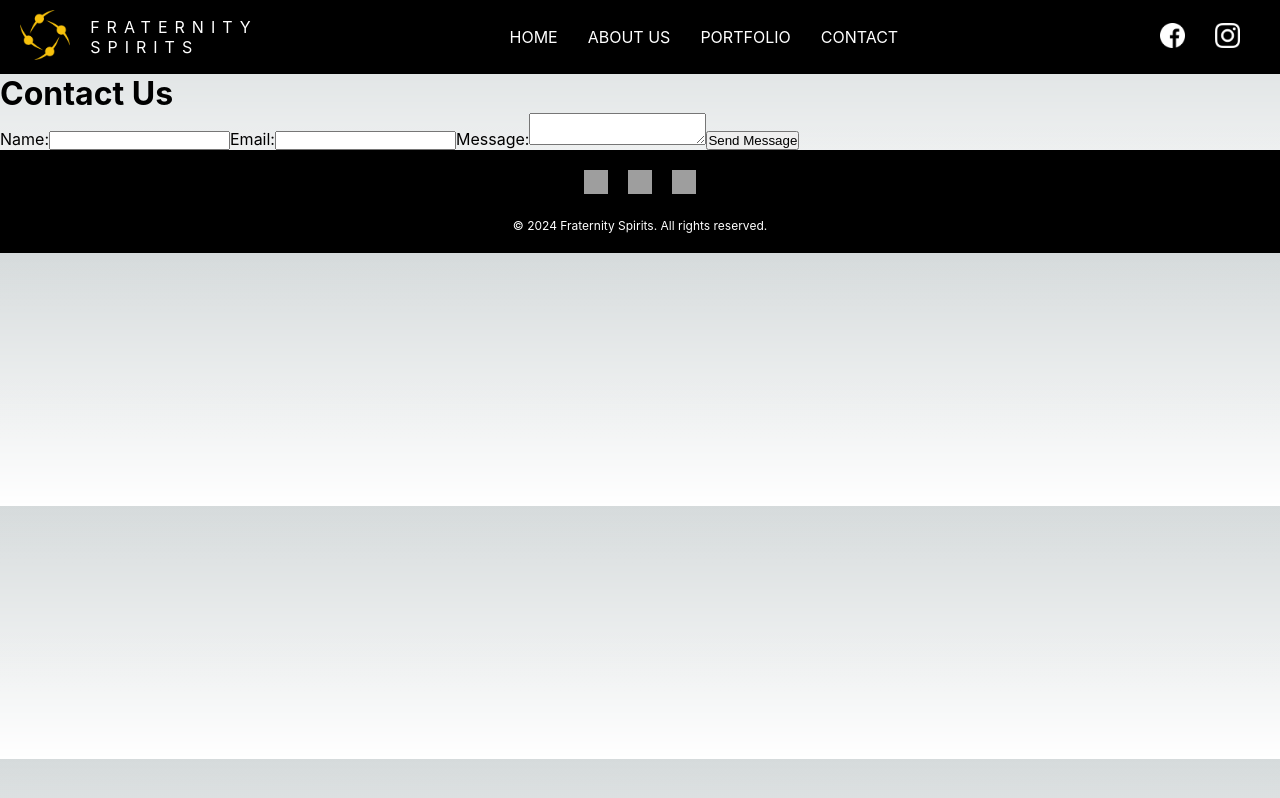
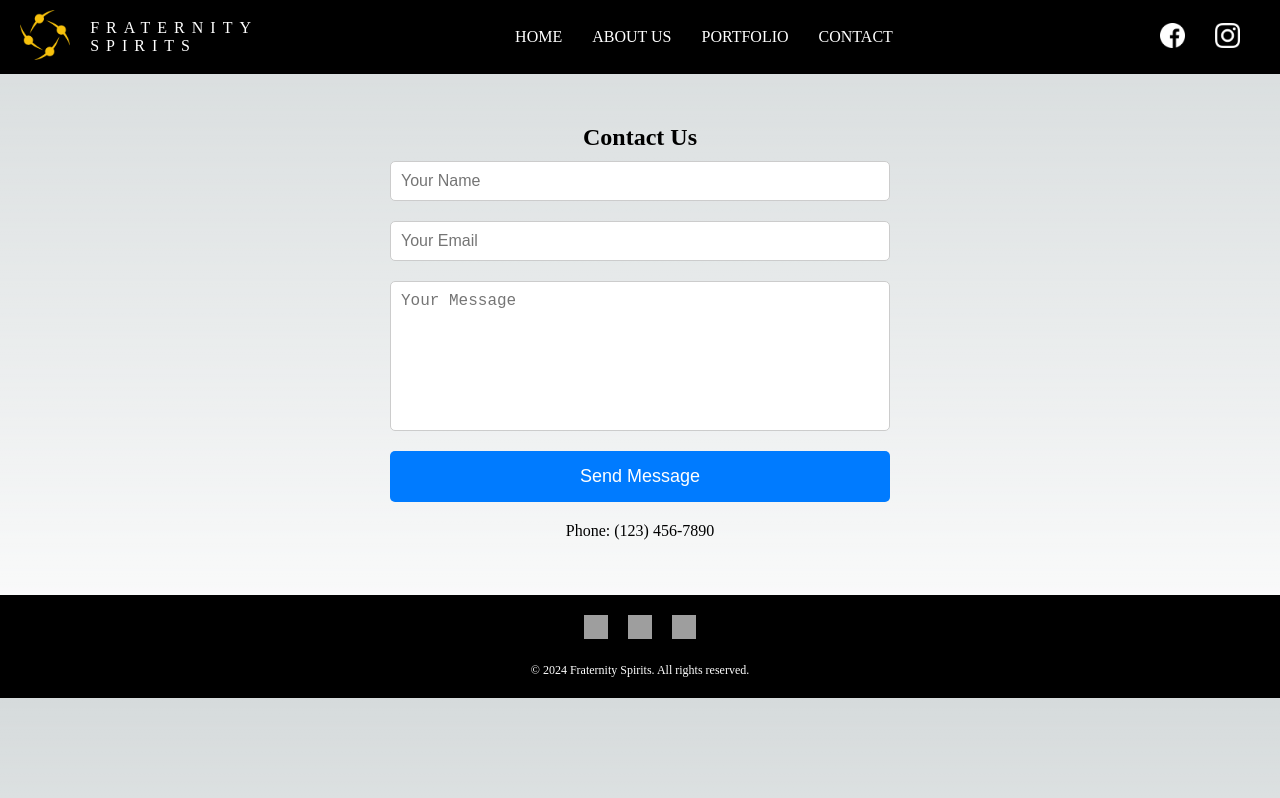
Before and after one commit to jamalamar/fs, a Next.js app: page /contact in a window 1280 px wide. Built offline with nearby package versions, Linux system fonts and the light colour scheme; grey boxes are pictures that could not be loaded.

Commit message:
moved nav and footer to app page and created document page to handle server side rendering issues

```diff
--- a/components/Testimonials.js
+++ b/components/Testimonials.js
@@ -15,7 +15,7 @@ const TestimonialsContainer = styled.div`
   background: #f0f0f0;
   padding: 50px 20px;
   text-align: center;
-  font-size: 1em;
+  font-size: 1.5em;
 `;
 
 const Testimonial = styled.div`
@@ -26,6 +26,7 @@ const Testimonial = styled.div`
   max-width: 600px;
   margin: auto;
   font-style: italic;
+  color: black;
   padding: 20px;
 `;
 
--- a/pages/_app.js
+++ b/pages/_app.js
@@ -1,14 +1,13 @@
+import Footer from '../components/Footer';
+import Nav from '../components/Nav';
 import { createGlobalStyle, ThemeProvider } from 'styled-components';
-import Footer from '../components/Footer';
 import '../app/globals.css';
 
 // This is the global style that will be applied across all pages
 const GlobalStyle = createGlobalStyle`
   body {
-    margin: 0;
-    padding: 0;
-    box-sizing: border-box;
-    font-family: -apple-system, BlinkMacSystemFont, 'Segoe UI', Roboto, 'Helvetica Neue', Arial, sans-serif;
+    @import url('https://fonts.googleapis.com/css2?family=Playfair+Display:ital,wght@0,400..900;1,400..900&display=swap');
+    font-family: 'Playfair Display', serif;
   }
 `;
 
@@ -16,6 +15,7 @@ function MyApp({ Component, pageProps }) {
   return (
     <>
       <GlobalStyle />
+      <Nav/>
       <Component {...pageProps} />
       <Footer />
     </>
--- /dev/null
+++ b/pages/_document.js
@@ -0,0 +1,43 @@
+// pages/_document.js
+import Document, { Html, Head, Main, NextScript } from 'next/document';
+import { ServerStyleSheet } from 'styled-components';
+
+export default class MyDocument extends Document {
+  static async getInitialProps(ctx) {
+    const sheet = new ServerStyleSheet();
+    const originalRenderPage = ctx.renderPage;
+
+    try {
+      ctx.renderPage = () =>
+        originalRenderPage({
+          enhanceApp: (App) => (props) =>
+            sheet.collectStyles(<App {...props} />),
+        });
+
+      const initialProps = await Document.getInitialProps(ctx);
+      return {
+        ...initialProps,
+        styles: (
+          <>
+            {initialProps.styles}
+            {sheet.getStyleElement()}
+          </>
+        ),
+      };
+    } finally {
+      sheet.seal();
+    }
+  }
+
+  render() {
+    return (
+      <Html>
+        <Head />
+        <body>
+          <Main />
+          <NextScript />
+        </body>
+      </Html>
+    );
+  }
+}
--- a/pages/about.js
+++ b/pages/about.js
@@ -1,7 +1,5 @@
 import React from 'react';
 import styled from 'styled-components';
-
-import Nav from '../components/Nav'
 
 
 const StyledComponent = styled.div`
@@ -76,7 +74,6 @@ const Text = styled.p`
 const About = () => {
   return (
     <div>
-      <Nav/>
 
       <HeroSection>
         <HeroContent>
--- a/pages/contact.js
+++ b/pages/contact.js
@@ -1,25 +1,100 @@
-import Nav from '../components/Nav';
+import React from 'react';
+import styled from 'styled-components';
 
-export default function Contact() {
+
+const ContactContainer = styled.div`
+  padding: 50px 20px;
+  display: flex;
+  flex-direction: column;
+  align-items: center;
+  justify-content: center;
+`;
+
+const ContactForm = styled.form`
+  width: 100%;
+  max-width: 500px;
+  display: flex;
+  flex-direction: column;
+  gap: 20px;
+  margin-bottom: 20px;
+`;
+
+const FormInput = styled.input`
+  padding: 10px;
+  border: 1px solid #ccc;
+  border-radius: 5px;
+  font-size: 16px;
+`;
+
+const FormTextArea = styled.textarea`
+  padding: 10px;
+  border: 1px solid #ccc;
+  border-radius: 5px;
+  height: 150px;
+  font-size: 16px;
+  resize: none; // Prevent resizing of the textarea
+`;
+
+const SubmitButton = styled.button`
+  padding: 15px 20px;
+  color: white;
+  background-color: #007BFF;
+  border: none;
+  border-radius: 5px;
+  font-size: 18px;
+  cursor: pointer;
+
+  &:hover {
+    background-color: #0056b3;
+  }
+`;
+
+const ContactInfo = styled.div`
+  text-align: center;
+`;
+
+const Title = styled.h2`
+  margin-bottom: 10px;
+`;
+
+const Text = styled.p`
+  margin-bottom: 5px;
+`;
+
+const Link = styled.a`
+  color: #007BFF;
+  text-decoration: none;
+
+  &:hover {
+    text-decoration: underline;
+  }
+`;
+
+
+const Contact = () => {
+  const handleSubmit = (event) => {
+    event.preventDefault();
+    alert('Form submitted. Thank you!');
+  };
+
   return (
     <div>
-      <Nav />
-      <h1>Contact Us</h1>
-      <form>
-        <label>
-          Name:
-          <input type="text" name="name" required />
-        </label>
-        <label>
-          Email:
-          <input type="email" name="email" required />
-        </label>
-        <label>
-          Message:
-          <textarea name="message" required></textarea>
-        </label>
-        <button type="submit">Send Message</button>
-      </form>
+
+      <ContactContainer>
+        <Title>Contact Us</Title>
+        <ContactForm onSubmit={handleSubmit}>
+          <FormInput type="text" placeholder="Your Name" required />
+          <FormInput type="email" placeholder="Your Email" required />
+          <FormTextArea placeholder="Your Message" required />
+          <SubmitButton type="submit">Send Message</SubmitButton>
+        </ContactForm>
+        <ContactInfo>
+          <Text>Phone: (123) 456-7890</Text>
+        </ContactInfo>
+      </ContactContainer>
+
     </div>
   );
-}
+};
+
+export default Contact;
--- a/pages/index.js
+++ b/pages/index.js
@@ -2,24 +2,10 @@ import styled, { createGlobalStyle, keyframes } from 'styled-components';
 import Link from 'next/link';
 
 
-import Nav from '../components/Nav';
 import Hero from '../components/Hero';
 import FeaturedProductsCarousel from '../components/FeaturedProductsCarousel';
 import Testimonials from '../components/Testimonials';
 
-
-
-
-const GlobalStyle = createGlobalStyle`
-  body {
-    margin: 0;
-    padding: 0;
-    box-sizing: border-box;
-    font-family: 'Segoe UI', Tahoma, Geneva, Verdana, sans-serif;
-    background-color: #00000;
-    color: #333;
-  }
-`;
 
 const NavBar = styled.nav`
   background-color: #000; // Black background
@@ -100,9 +86,6 @@ const products = [
 export default function Home() {
   return (
     <div>
-    <GlobalStyle />
-
-    <Nav />
 
     <Hero />
 
--- a/pages/portfolio.js
+++ b/pages/portfolio.js
@@ -1,6 +1,5 @@
 import { useState, useEffect } from 'react';
 
-import Nav from '../components/Nav';
 import Portfolio from '../components/Portfolio';
 
 
@@ -8,8 +7,6 @@ export default function PortfolioPage() {
 
   return (
     <div>
-
-      <Nav />
 
       <h1 style={{padding: '1em', fontSize: '3em', textAlign: 'center'}}>
         OUR PRODUCTS
```
